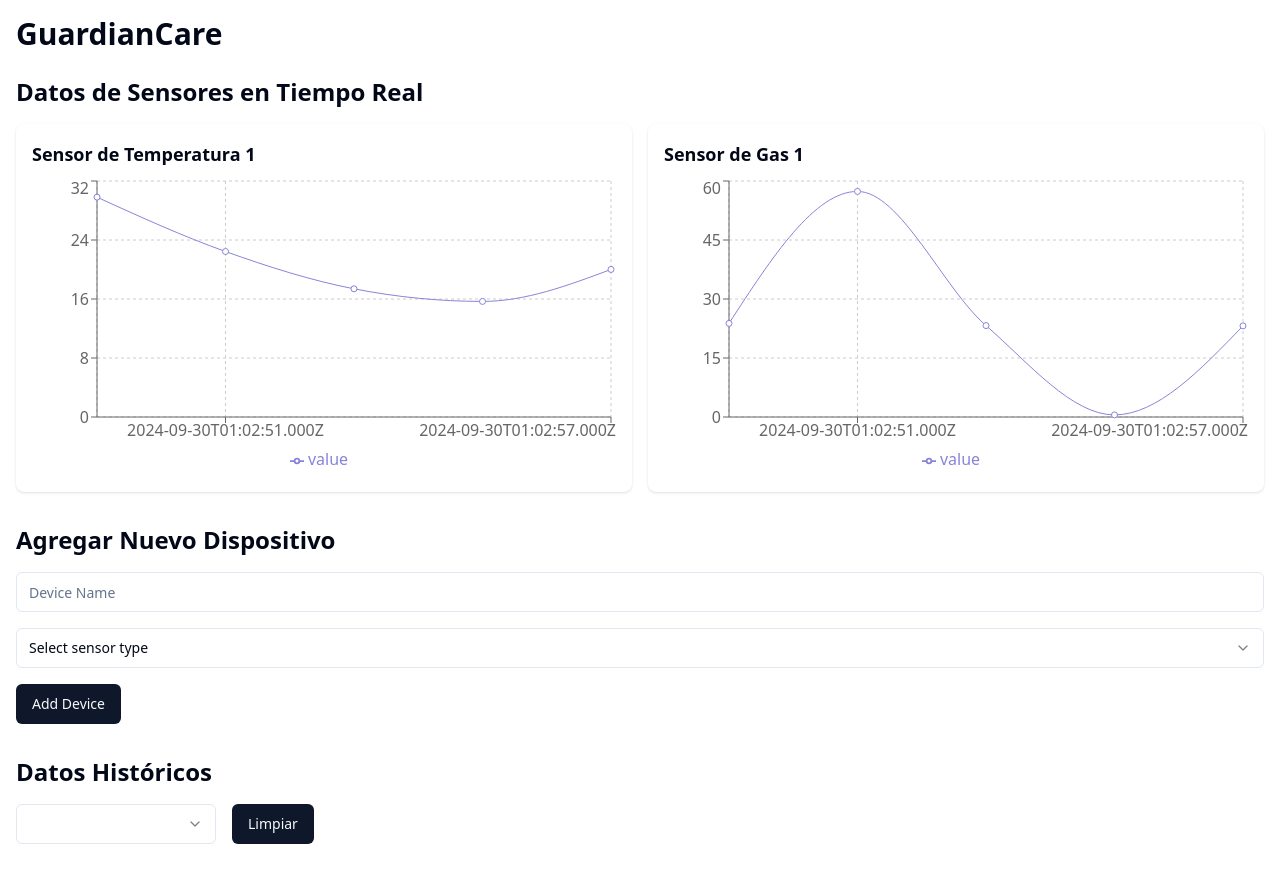
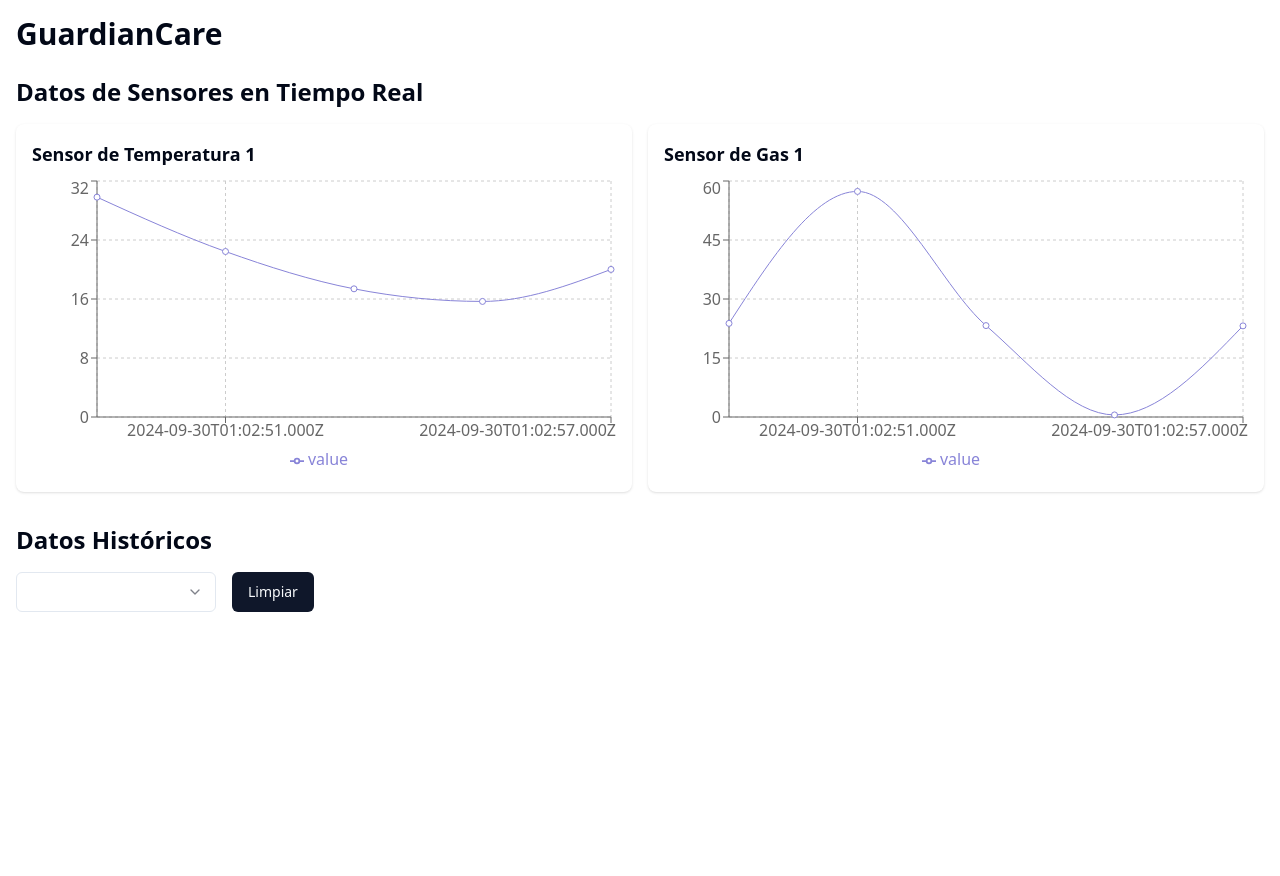
Before and after one commit to DimmoX/mock-sensor-visualizer, a React (Vite) app: page / in a window 1280 px wide. After the commit the page ends 800 px from the top, so only its background shows below. Built offline with nearby package versions, Linux system fonts and the light colour scheme.

Commit message:
Remove Add Device Feature
Deleted the functionality and components related to adding new devices from the project.
[skip gpt_engineer]

```diff
--- a/src/components/AddDeviceForm.jsx
+++ /dev/null
@@ -1,47 +0,0 @@
-import React, { useState } from 'react';
-import { Button } from "@/components/ui/button"
-import { Input } from "@/components/ui/input"
-import { Select, SelectContent, SelectItem, SelectTrigger, SelectValue } from "@/components/ui/select"
-
-const AddDeviceForm = ({ onAddDevice }) => {
-  const [name, setName] = useState('');
-  const [type, setType] = useState('');
-
-  const handleSubmit = (e) => {
-    e.preventDefault();
-    if (name && type) {
-      const newDevice = {
-        id: `${type}${Date.now()}`,
-        name,
-        type,
-      };
-      onAddDevice(newDevice);
-      setName('');
-      setType('');
-    }
-  };
-
-  return (
-    <form onSubmit={handleSubmit} className="space-y-4">
-      <Input
-        type="text"
-        value={name}
-        onChange={(e) => setName(e.target.value)}
-        placeholder="Device Name"
-        required
-      />
-      <Select value={type} onValueChange={setType} required>
-        <SelectTrigger>
-          <SelectValue placeholder="Select sensor type" />
-        </SelectTrigger>
-        <SelectContent>
-          <SelectItem value="temperature">Temperature</SelectItem>
-          <SelectItem value="gas">Gas</SelectItem>
-        </SelectContent>
-      </Select>
-      <Button type="submit">Add Device</Button>
-    </form>
-  );
-};
-
-export default AddDeviceForm;
--- a/src/pages/Index.jsx
+++ b/src/pages/Index.jsx
@@ -1,21 +1,16 @@
 import React from 'react';
 import { useState } from 'react';
 import SensorChart from '../components/SensorChart';
-import AddDeviceForm from '../components/AddDeviceForm';
 import HistoricalData from '../components/HistoricalData';
 import { useSensorsData } from '../hooks/useSensorsData';
 
 const Index = () => {
-  const [devices, setDevices] = useState([
+  const [devices] = useState([
     { id: 'temp1', name: 'Sensor de Temperatura 1', type: 'temperature' },
     { id: 'gas1', name: 'Sensor de Gas 1', type: 'gas' },
   ]);
 
   const sensorsData = useSensorsData(devices);
-
-  const handleAddDevice = (newDevice) => {
-    setDevices([...devices, newDevice]);
-  };
 
   return (
     <div className="container mx-auto p-4">
@@ -30,11 +25,6 @@ const Index = () => {
         </div>
       </div>
 
-      <div className="mb-8">
-        <h2 className="text-2xl font-semibold mb-4">Agregar Nuevo Dispositivo</h2>
-        <AddDeviceForm onAddDevice={handleAddDevice} />
-      </div>
-
       <div>
         <h2 className="text-2xl font-semibold mb-4">Datos Históricos</h2>
         <HistoricalData devices={devices} />
```
